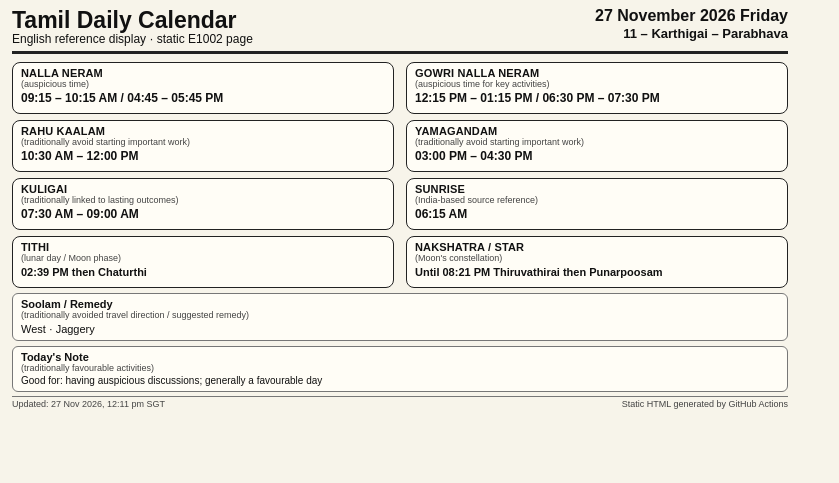
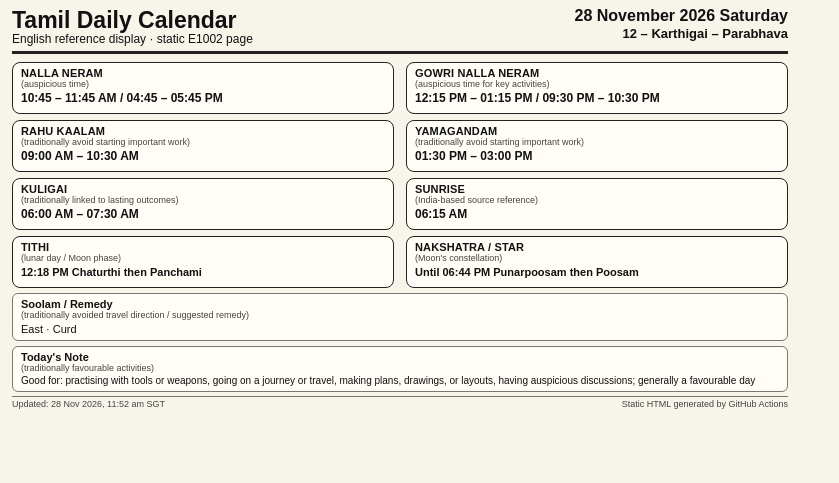
Before and after one commit to Vasanthan1276/tamil-calendar-e1002, a plain HTML site: page English.html in a window 1280 px wide. Shown: the whole page, without its empty margins (0-839 px from the left). Drawn offline with Linux system fonts and the light colour scheme.

Commit message:
Update static Tamil calendar pages

```diff
--- a/English.html
+++ b/English.html
@@ -110,36 +110,36 @@ html,body{
       <div class="subtitle">English reference display · static E1002 page</div>
     </div>
     <div class="date">
-      <div>27 November 2026 Friday</div>
-      <div class="tamil-date">11 – Karthigai – Parabhava</div>
+      <div>28 November 2026 Saturday</div>
+      <div class="tamil-date">12 – Karthigai – Parabhava</div>
     </div>
   </div>
 
   <div class="grid">
-    <div class="card"><div class="label">Nalla Neram</div><div class="help">(auspicious time)</div><div class="value">09:15 – 10:15 AM / 04:45 – 05:45 PM</div></div>
-    <div class="card"><div class="label">Gowri Nalla Neram</div><div class="help">(auspicious time for key activities)</div><div class="value">12:15 PM – 01:15 PM / 06:30 PM – 07:30 PM</div></div>
-    <div class="card"><div class="label">Rahu Kaalam</div><div class="help">(traditionally avoid starting important work)</div><div class="value">10:30 AM – 12:00 PM</div></div>
-    <div class="card"><div class="label">Yamagandam</div><div class="help">(traditionally avoid starting important work)</div><div class="value">03:00 PM – 04:30 PM</div></div>
-    <div class="card"><div class="label">Kuligai</div><div class="help">(traditionally linked to lasting outcomes)</div><div class="value">07:30 AM – 09:00 AM</div></div>
+    <div class="card"><div class="label">Nalla Neram</div><div class="help">(auspicious time)</div><div class="value">10:45 – 11:45 AM / 04:45 – 05:45 PM</div></div>
+    <div class="card"><div class="label">Gowri Nalla Neram</div><div class="help">(auspicious time for key activities)</div><div class="value">12:15 PM – 01:15 PM / 09:30 PM – 10:30 PM</div></div>
+    <div class="card"><div class="label">Rahu Kaalam</div><div class="help">(traditionally avoid starting important work)</div><div class="value">09:00 AM – 10:30 AM</div></div>
+    <div class="card"><div class="label">Yamagandam</div><div class="help">(traditionally avoid starting important work)</div><div class="value">01:30 PM – 03:00 PM</div></div>
+    <div class="card"><div class="label">Kuligai</div><div class="help">(traditionally linked to lasting outcomes)</div><div class="value">06:00 AM – 07:30 AM</div></div>
     <div class="card"><div class="label">Sunrise</div><div class="help">(India-based source reference)</div><div class="value">06:15 AM</div></div>
-    <div class="card"><div class="label">Tithi</div><div class="help">(lunar day / Moon phase)</div><div class="value small">02:39 PM then Chaturthi</div></div>
-    <div class="card"><div class="label">Nakshatra / Star</div><div class="help">(Moon's constellation)</div><div class="value small">Until 08:21 PM Thiruvathirai then Punarpoosam</div></div>
+    <div class="card"><div class="label">Tithi</div><div class="help">(lunar day / Moon phase)</div><div class="value small">12:18 PM Chaturthi then Panchami</div></div>
+    <div class="card"><div class="label">Nakshatra / Star</div><div class="help">(Moon's constellation)</div><div class="value small">Until 06:44 PM Punarpoosam then Poosam</div></div>
   </div>
 
   <div class="note">
     <div class="note-title">Soolam / Remedy</div>
     <div class="note-help">(traditionally avoided travel direction / suggested remedy)</div>
-    <div class="note-value">West · Jaggery</div>
+    <div class="note-value">East · Curd</div>
   </div>
 
   <div class="note today-note">
     <div class="note-title">Today's Note</div>
     <div class="note-help">(traditionally favourable activities)</div>
-    <div class="note-value">Good for: having auspicious discussions; generally a favourable day</div>
+    <div class="note-value">Good for: practising with tools or weapons, going on a journey or travel, making plans, drawings, or layouts, having auspicious discussions; generally a favourable day</div>
   </div>
 
   <div class="footer">
-    <div>Updated: 27 Nov 2026, 12:11 pm SGT</div>
+    <div>Updated: 28 Nov 2026, 11:52 am SGT</div>
     <div>Static HTML generated by GitHub Actions</div>
   </div>
 </div>
```
Also changed, not shown: data/calendar.json (+16 -16 lines), english.bmp, tamil-calendar.png, tamil.bmp.
